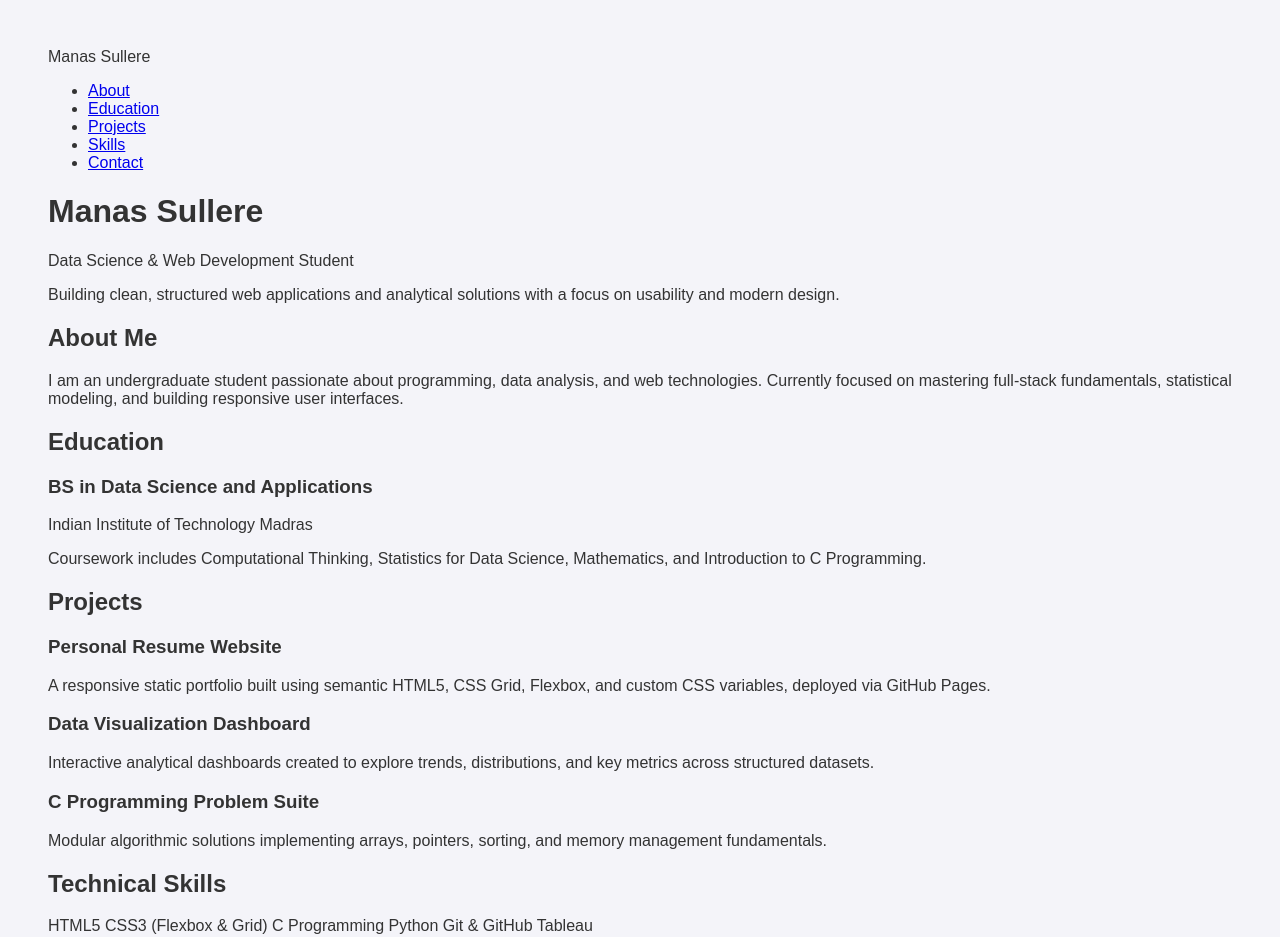
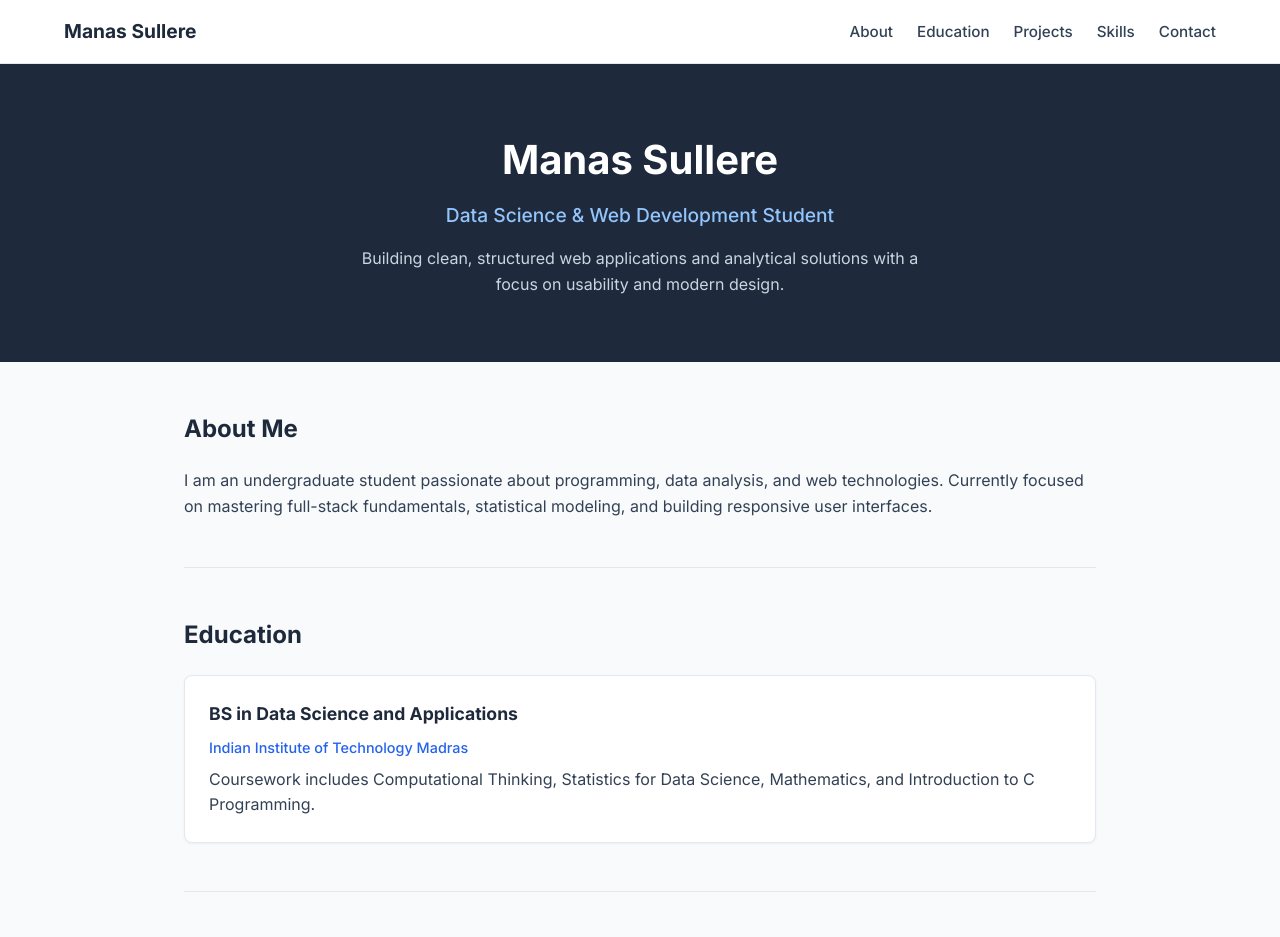
Before and after one commit to manasmanoharsullere/personal-resume, a plain HTML site: page index.html in a window 1280 px wide. Shown: the top 937 px of the page. Drawn offline with Linux system fonts and the light colour scheme.

Commit message:
Add CSS styling

```diff
--- a/style.css
+++ b/style.css
@@ -1 +1,164 @@
-body { font-family: sans-serif; padding: 40px; background: #f4f4f9; color: #333; }
+:root {
+    --primary-color: #1e293b;
+    --accent-color: #2563eb;
+    --bg-color: #f8fafc;
+    --card-bg: #ffffff;
+    --text-main: #334155;
+    --text-muted: #64748b;
+    --border-color: #e2e8f0;
+}
+
+* {
+    box-sizing: border-box;
+    margin: 0;
+    padding: 0;
+}
+
+body {
+    font-family: 'Inter', -apple-system, BlinkMacSystemFont, sans-serif;
+    background-color: var(--bg-color);
+    color: var(--text-main);
+    line-height: 1.6;
+}
+
+.navbar {
+    display: flex;
+    justify-content: space-between;
+    align-items: center;
+    padding: 1rem 5%;
+    background-color: var(--card-bg);
+    border-bottom: 1px solid var(--border-color);
+    position: sticky;
+    top: 0;
+    z-index: 100;
+}
+
+.nav-brand {
+    font-weight: 700;
+    font-size: 1.2rem;
+    color: var(--primary-color);
+}
+
+.nav-links {
+    display: flex;
+    list-style: none;
+    gap: 1.5rem;
+}
+
+.nav-links a {
+    text-decoration: none;
+    color: var(--text-main);
+    font-weight: 500;
+    font-size: 0.95rem;
+    transition: color 0.2s;
+}
+
+.nav-links a:hover {
+    color: var(--accent-color);
+}
+
+.hero {
+    background-color: var(--primary-color);
+    color: #ffffff;
+    padding: 4rem 5%;
+    text-align: center;
+}
+
+.hero h1 {
+    font-size: 2.5rem;
+    margin-bottom: 0.5rem;
+}
+
+.hero .subtitle {
+    font-size: 1.2rem;
+    color: #93c5fd;
+    font-weight: 500;
+    margin-bottom: 1rem;
+}
+
+.hero .bio {
+    max-width: 600px;
+    margin: 0 auto;
+    color: #cbd5e1;
+}
+
+.container {
+    max-width: 960px;
+    margin: 0 auto;
+    padding: 0 1.5rem;
+}
+
+.section {
+    padding: 3rem 0;
+    border-bottom: 1px solid var(--border-color);
+}
+
+.section h2 {
+    font-size: 1.5rem;
+    color: var(--primary-color);
+    margin-bottom: 1.25rem;
+}
+
+.project-grid {
+    display: grid;
+    grid-template-columns: repeat(auto-fit, minmax(260px, 1fr));
+    gap: 1.5rem;
+}
+
+.card {
+    background: var(--card-bg);
+    padding: 1.5rem;
+    border-radius: 8px;
+    border: 1px solid var(--border-color);
+    box-shadow: 0 1px 3px rgba(0, 0, 0, 0.05);
+}
+
+.card h3 {
+    color: var(--primary-color);
+    margin-bottom: 0.5rem;
+    font-size: 1.1rem;
+}
+
+.card .meta {
+    color: var(--accent-color);
+    font-weight: 500;
+    font-size: 0.9rem;
+    margin-bottom: 0.5rem;
+}
+
+.skills-list {
+    display: flex;
+    flex-wrap: wrap;
+    gap: 0.75rem;
+}
+
+.badge {
+    background-color: #e0e7ff;
+    color: #1e40af;
+    padding: 0.4rem 0.9rem;
+    border-radius: 999px;
+    font-size: 0.85rem;
+    font-weight: 600;
+}
+
+a {
+    color: var(--accent-color);
+}
+
+footer {
+    text-align: center;
+    padding: 2rem;
+    color: var(--text-muted);
+    font-size: 0.9rem;
+}
+
+@media (max-width: 600px) {
+    .navbar {
+        flex-direction: column;
+        gap: 0.75rem;
+    }
+    .nav-links {
+        gap: 1rem;
+        font-size: 0.85rem;
+    }
+}
```
